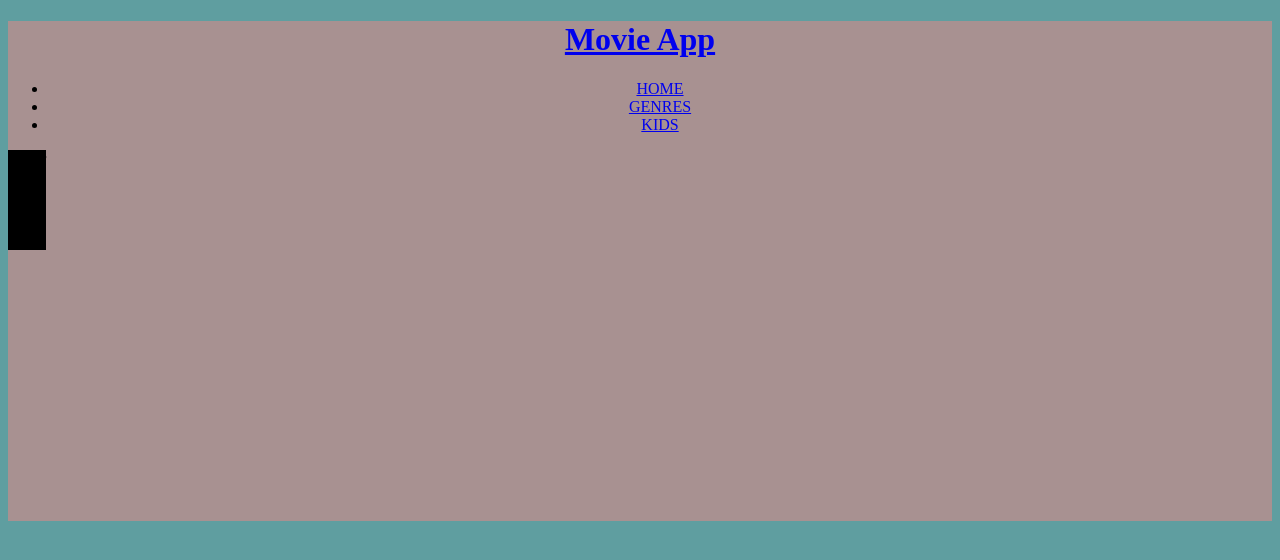
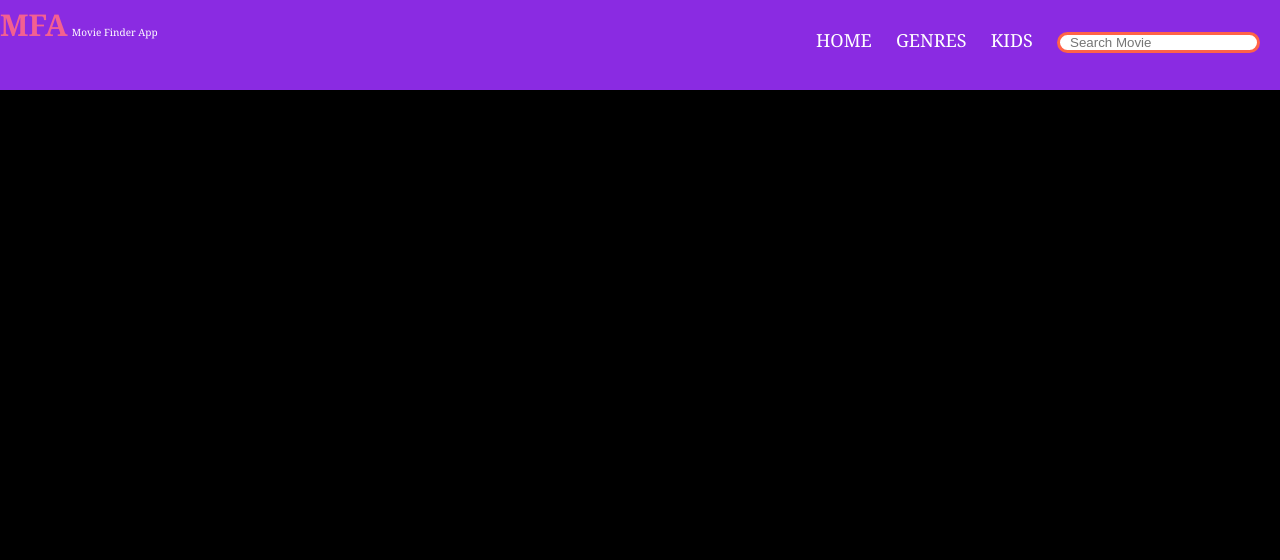
Before and after one commit to navya-shajan/navya-shajan.github.io, a plain HTML site: page movieApp/index.html in a window 1280 px wide. Drawn offline with Linux system fonts and the light colour scheme.

Commit message:
created the nav bar

```diff
--- a/movieApp/index.html
+++ b/movieApp/index.html
@@ -3,25 +3,40 @@
     <head>
     <title>MovieApp</title>
     <meta charset="UTF-8">
-    <link rel="stylesheet" href="/movieApp/styles.css">
+    <meta name="viewport" content="width=device-width, initial-scale=1.0">
+    <link rel="stylesheet" href="styles.css">
     </head>
     <body>
+    <header>
+      <nav>
+        <label class="logo">MFA</label>
+        <label class="logoText">Movie Finder App</label>
 
+        <ul>
+          <li><a href="#">HOME</a></li>
+          <li><a href="#">GENRES</a>
+            <!--  <ul class="subMenu">
+                <li><a>DRAMA</a></li>
+                <li><a>ACTION</a></li>
+                <li><a>ROMANCE</a></li>
+                <li><a>COMEDY</a></li>
+                <li><a>THRILLER</a></li>
+                <li><a>HORROR</a></li>
+              </ul>-->
+          </li>
+          <li><a href="#">KIDS</a></li>
+          <li><input type="text" name="box" placeholder="Search Movie"></li>
+        </ul>
+      </nav>
+    </header>
+    <main>
 
-    <header id="banner" class="body">
-    <h1><a href="#">Movie App </a></h1>
-
-    <nav><ul class="topNavBar">
-      <li><a href="#">HOME</a></li>
-      <li><a href="#">GENRES</a></li>
-
-      <li><a href="#">KIDS</a></li>
-
-    </ul></nav>
+    </main>
 
 
 
-        <footer>footer</footer>
+
+    <footer>footer</footer>
 
     </body>
 </html>
--- a/movieApp/styles.css
+++ b/movieApp/styles.css
@@ -1,17 +1,55 @@
+*{
+    padding:0;
+    margin:0;
+    text-decoration: none;
+    box-sizing: border-box;
+}
 
 body{
-    background-color: cadetblue;
+    font-family:Georgia, 'Times New Roman', Times, serif ;
+    background-color: black;
 }
 
-
-footer{
-    background-color: black;
-    width: max-content;
-    height: 100px;
+nav{
+    background-color: blueviolet;
+    height: 90px;
+    width: 100%;
 }
 
-#banner{
-height: 500px;
- background-color: rgb(168, 145, 145);
- text-align: center;
+label.logo{
+    color: rgb(243, 96, 145);
+    font-size: 30px;
+    font-weight: bold;
+    line-height: 50px;
 }
+
+label.logoText{
+    color:white ;
+    font-size: 10px;
+
+
+}
+
+nav ul{
+    float: right;
+    margin-right: 20px;
+    padding: 0px;
+    list-style: none;
+}
+
+nav ul li{
+    display: inline;
+    line-height: 80px;
+    padding-left: 20px;
+}
+
+nav ul li a{
+    color: white;
+    font-size: 18px;
+}
+
+input{
+  border:3px solid tomato;
+  border-radius: 30px;
+  padding: 0px 10px;
+}
```
